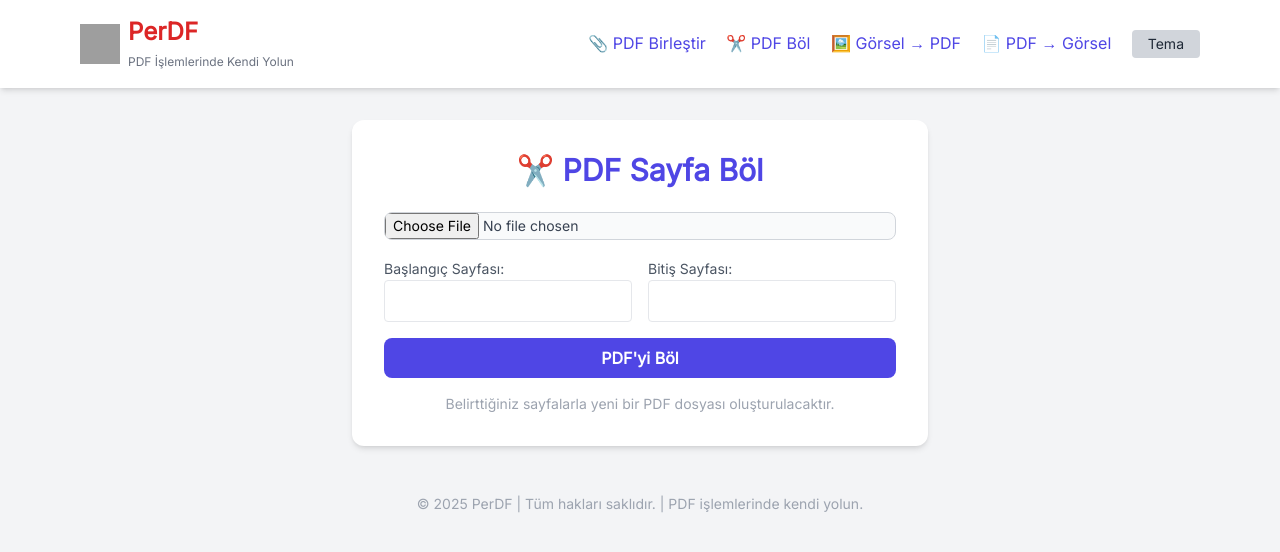
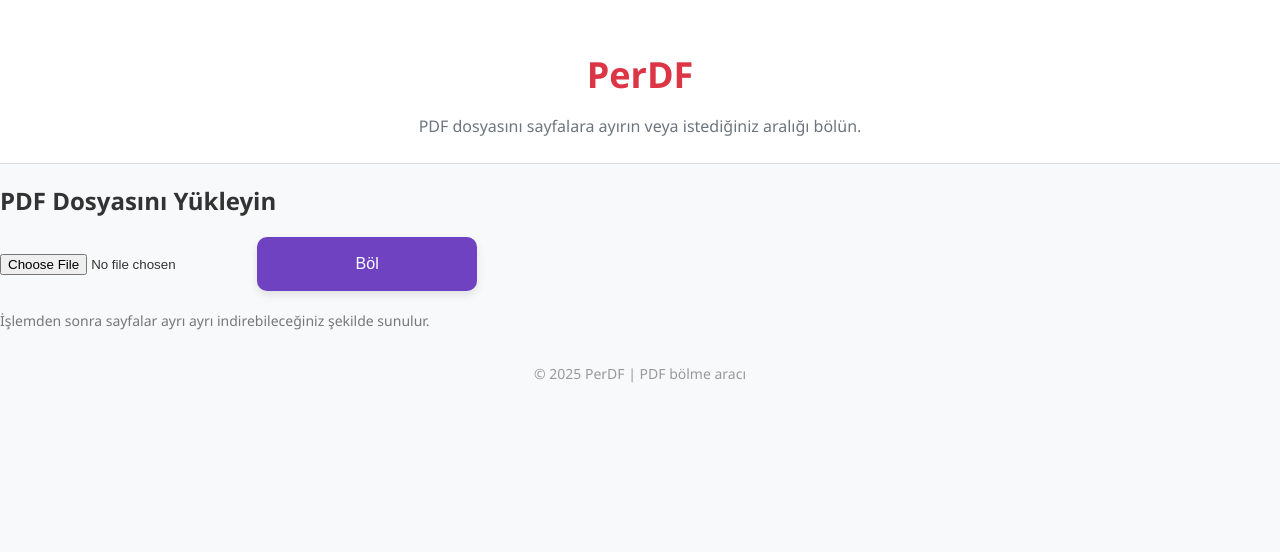
Before and after one commit to Perwer0/perdf, a Flask app: page /split in a window 1280 px wide. Shown: the top 552 px of the page. Run offline with Flask 3, Linux system fonts and the light colour scheme; some libraries are stand-ins or nearby versions; grey boxes are pictures that could not be loaded.

Commit message:
PerDF ilk sürüm

```diff
--- /dev/null
+++ b/static/style.css
@@ -0,0 +1,69 @@
+/* Genel */
+body {
+    margin: 0;
+    font-family: 'Segoe UI', Tahoma, Geneva, Verdana, sans-serif;
+    background: #f8f9fa;
+    color: #333;
+}
+
+/* Başlık alanı */
+.header {
+    background-color: #ffffff;
+    padding: 40px 20px 10px 20px;
+    text-align: center;
+    border-bottom: 1px solid #ddd;
+}
+
+.header img {
+    width: 60px;
+    height: auto;
+    margin-bottom: 10px;
+}
+
+.header h1 {
+    margin: 10px 0 5px;
+    font-size: 36px;
+    color: #dc3545;
+}
+
+.header p {
+    font-size: 16px;
+    color: #6c757d;
+}
+
+/* Buton alanı */
+.actions {
+    display: flex;
+    flex-wrap: wrap;
+    justify-content: center;
+    gap: 20px;
+    padding: 40px 20px;
+}
+
+.action-button {
+    background-color: #6f42c1;
+    color: white;
+    border: none;
+    padding: 18px 30px;
+    font-size: 16px;
+    border-radius: 10px;
+    cursor: pointer;
+    transition: background-color 0.3s ease, transform 0.2s ease;
+    text-decoration: none;
+    text-align: center;
+    min-width: 220px;
+    box-shadow: 0 4px 8px rgba(0,0,0,0.1);
+}
+
+.action-button:hover {
+    background-color: #5936a4;
+    transform: scale(1.05);
+}
+
+/* Altbilgi */
+.footer {
+    text-align: center;
+    padding: 20px;
+    color: #999;
+    font-size: 14px;
+}
--- a/templates/split.html
+++ b/templates/split.html
@@ -1,66 +1,28 @@
-<!-- PerDF PDF Bölücü Sayfası -->
 <!DOCTYPE html>
 <html lang="tr">
 <head>
-  <meta charset="UTF-8">
-  <meta name="viewport" content="width=device-width, initial-scale=1.0">
-  <title>PerDF – PDF Böl</title>
-  <script src="https://cdn.tailwindcss.com"></script>
-  <link href="https://fonts.googleapis.com/css2?family=Inter&display=swap" rel="stylesheet">
-  <style>
-    body { font-family: 'Inter', sans-serif; }
-  </style>
+    <meta charset="UTF-8">
+    <meta name="viewport" content="width=device-width, initial-scale=1.0">
+    <title>PDF Böl | PerDF</title>
+    <link rel="stylesheet" href="{{ url_for('static', filename='style.css') }}">
 </head>
-<body class="bg-gray-100 dark:bg-gray-900 text-gray-800 dark:text-gray-100">
-  <!-- Navbar -->
-  <div class="bg-white dark:bg-gray-800 shadow-md w-full">
-    <div class="max-w-6xl mx-auto flex justify-between items-center p-4">
-      <div class="flex items-center gap-2">
-        <img src="https://cdn-icons-png.flaticon.com/512/337/337946.png" class="w-10 h-10" alt="logo">
-        <div>
-          <span class="text-2xl font-bold text-red-600">PerDF</span><br>
-          <span class="text-xs text-gray-500 dark:text-gray-400">PDF İşlemlerinde Kendi Yolun</span>
-        </div>
-      </div>
-      <div class="space-x-4">
-        <a href="/" class="text-indigo-600 font-medium hover:underline">📎 PDF Birleştir</a>
-        <a href="/split" class="text-indigo-600 font-medium hover:underline">✂️ PDF Böl</a>
-        <a href="/image-to-pdf" class="text-indigo-600 font-medium hover:underline">🖼️ Görsel → PDF</a>
-        <a href="/pdf-to-image" class="text-indigo-600 font-medium hover:underline">📄 PDF → Görsel</a>
-        <button onclick="document.body.classList.toggle('dark')" class="text-sm bg-gray-300 dark:bg-gray-700 px-4 py-1 rounded">
-          Tema
-        </button>
-      </div>
+<body>
+    <div class="header">
+        <a href="/" style="text-decoration: none;"><h1>PerDF</h1></a>
+        <p>PDF dosyasını sayfalara ayırın veya istediğiniz aralığı bölün.</p>
     </div>
-  </div>
 
-  <!-- PDF Bölücü İçerik -->
-  <div class="max-w-xl mx-auto bg-white dark:bg-gray-800 rounded-xl shadow-md p-8 mt-8 text-center">
-    <h2 class="text-3xl font-semibold text-indigo-600 dark:text-indigo-400 mb-6">✂️ PDF Sayfa Böl</h2>
-    <form method="POST" enctype="multipart/form-data" class="space-y-4">
-      <input type="file" name="pdf" accept="application/pdf" required
-             class="block w-full text-sm text-gray-700 border border-gray-300 rounded-lg cursor-pointer bg-gray-50 focus:outline-none" />
-      <div class="flex gap-4 justify-between text-left">
-        <div class="w-1/2">
-          <label for="start" class="text-sm text-gray-600 dark:text-gray-300">Başlangıç Sayfası:</label>
-          <input type="number" name="start" min="1" required class="w-full border p-2 rounded">
-        </div>
-        <div class="w-1/2">
-          <label for="end" class="text-sm text-gray-600 dark:text-gray-300">Bitiş Sayfası:</label>
-          <input type="number" name="end" min="1" required class="w-full border p-2 rounded">
-        </div>
-      </div>
-      <button type="submit"
-              class="w-full bg-indigo-600 text-white font-semibold py-2 px-4 rounded-lg hover:bg-indigo-700 transition">
-        PDF'yi Böl
-      </button>
-    </form>
-    <p class="text-sm text-gray-400 mt-4">Belirttiğiniz sayfalarla yeni bir PDF dosyası oluşturulacaktır.</p>
-  </div>
+    <main class="content">
+        <h2>PDF Dosyasını Yükleyin</h2>
+        <form action="/split" method="post" enctype="multipart/form-data">
+            <input type="file" name="pdf" required accept="application/pdf">
+            <button type="submit" class="action-button">Böl</button>
+        </form>
+        <p style="margin-top: 20px; font-size: 14px; color: #777;">İşlemden sonra sayfalar ayrı ayrı indirebileceğiniz şekilde sunulur.</p>
+    </main>
 
-  <!-- Footer -->
-  <footer class="text-center text-sm text-gray-400 mt-12 mb-4">
-    © 2025 PerDF | Tüm hakları saklıdır. | PDF işlemlerinde kendi yolun.
-  </footer>
+    <div class="footer">
+        &copy; 2025 PerDF | PDF bölme aracı
+    </div>
 </body>
 </html>
```
Also changed, not shown: templates/image_to_pdf.html (+19 -47 lines), templates/index.html (+17 -24 lines), templates/merge.html (added, +28 -0 lines), templates/pdf_to_image.html (+19 -47 lines), 2 other files.
